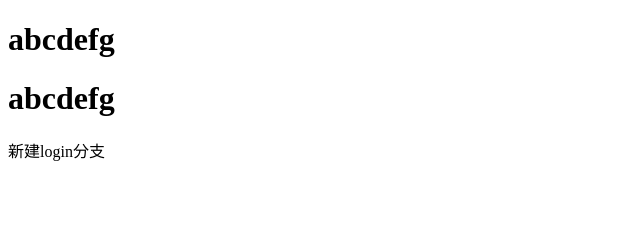
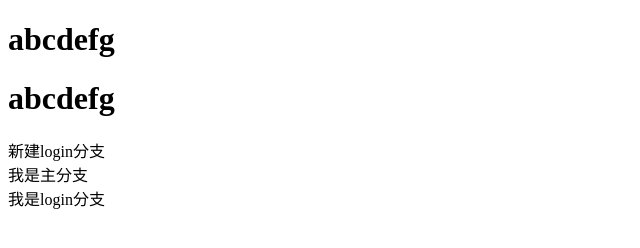
Before and after one commit to yh24680/trest, a plain HTML site: page index.html in a window 1280 px wide. Shown: the whole page, without its empty margins (0-640 px from the left). Drawn offline with Linux system fonts and the light colour scheme.

Commit message:
解决分支冲突

```diff
--- a/index.html
+++ b/index.html
@@ -10,5 +10,8 @@
     <h1>abcdefg</h1>
     <h1>abcdefg</h1>
     <div>新建login分支</div>
+    <div>我是主分支</div>
+    <div>我是login分支</div>
+
 </body>
 </html>
```
